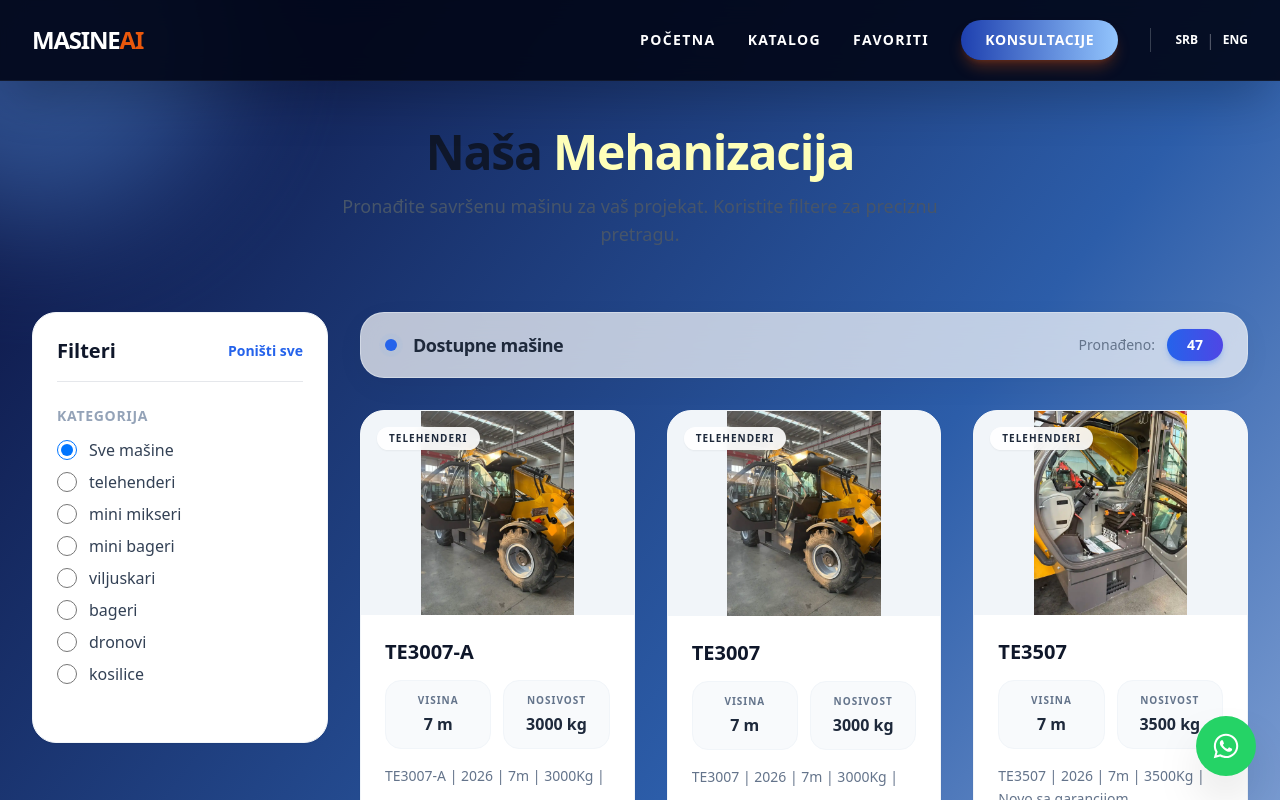
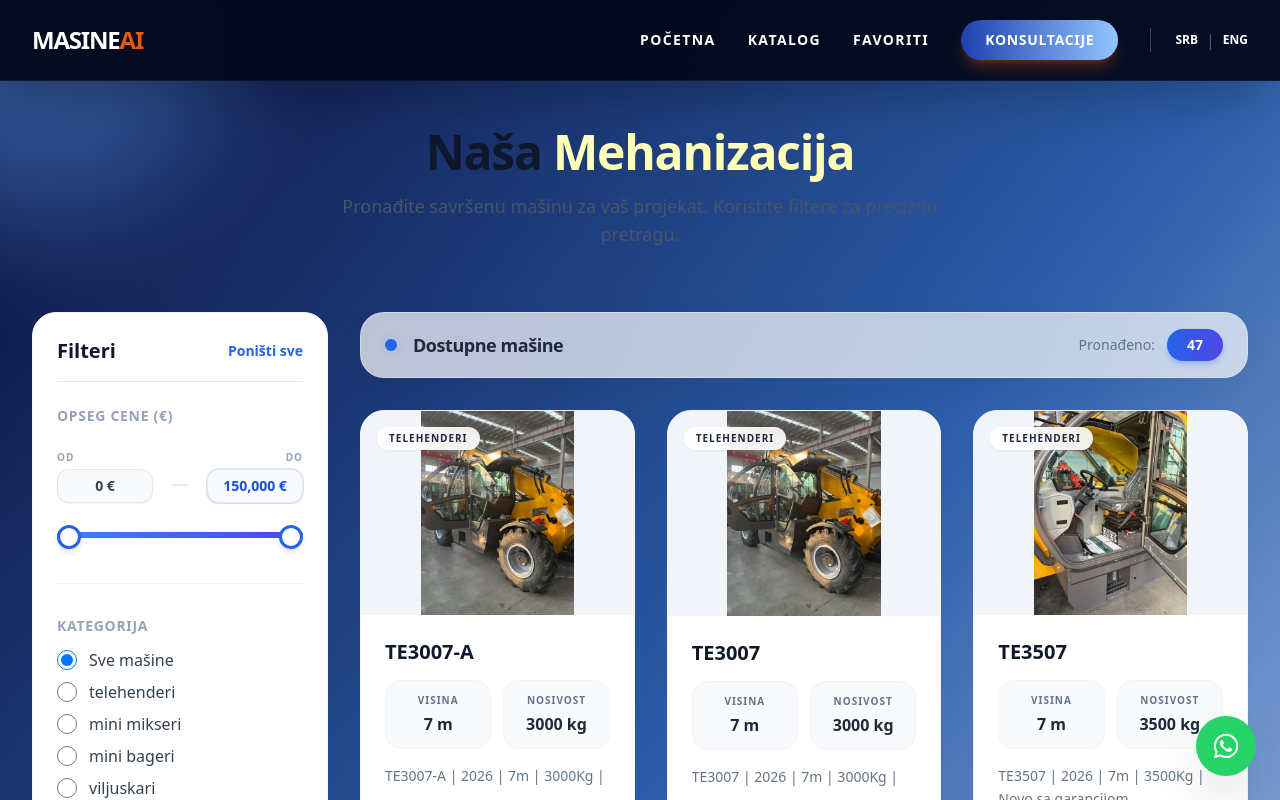
Before and after one commit to Djapedjape123/goga, a React (Vite) app: page /katalog in a window 1280 px wide. Shown: the top 800 px of the page. Built offline with nearby package versions, Linux system fonts and the light colour scheme.

Commit message:
slajder cena

```diff
--- a/src/components/FilterSidebar.jsx
+++ b/src/components/FilterSidebar.jsx
@@ -1,7 +1,10 @@
 import React from "react";
+import PriceSlider from "./PriceSlider";
 
 const DEFAULT_FILTERS = {
   kategorija: "sve",
+  minCena: "", // <-- cene
+  maxCena: "",
   // Telehenderi & Viljuškari
   minVisina: "",
   maxVisina: "",
@@ -61,6 +64,21 @@ function FilterSidebar({
           Poništi sve
         </button>
       </div>
+      <div className="mb-8 pb-8 border-b border-slate-100">
+      <h3 className="text-sm font-bold text-slate-400 uppercase tracking-wider mb-6">
+        Opseg cene (€)
+      </h3>
+      <PriceSlider
+        min={0}
+        max={150000} // Možeš staviti i više ako ima skupljih mašina
+        step={500}
+        initialMin={safeFilters.minCena}
+        initialMax={safeFilters.maxCena}
+        onChange={(min, max) => {
+          setFilters(prev => ({ ...prev, minCena: min, maxCena: max }));
+        }}
+      />
+    </div>
 
       {/* KATEGORIJA */}
       <div className="mb-8">
--- /dev/null
+++ b/src/components/PriceSlider.jsx
@@ -0,0 +1,212 @@
+import React, { useState, useEffect, useRef } from "react";
+
+const PriceSlider = ({ min, max, step, initialMin, initialMax, onChange }) => {
+    // 1. KORISTIMO ?? UMESTO || (dozvoljava da 0 bude validna vrednost)
+    const [minVal, setMinVal] = useState(initialMin ?? min);
+    const [maxVal, setMaxVal] = useState(initialMax ?? max);
+    const minValRef = useRef(initialMin ?? min);
+    const maxValRef = useRef(initialMax ?? max);
+    const range = useRef(null);
+
+    // 2. ŠTITIMO SE OD DELJENJA NULOM
+    const getPercent = (value) => {
+        if (max === min) return 0;
+        return Math.round(((value - min) / (max - min)) * 100);
+    };
+
+    // Pomeranje plave trake u sredini
+    useEffect(() => {
+        const minPercent = getPercent(minVal);
+        const maxPercent = getPercent(maxValRef.current);
+
+        if (range.current) {
+            range.current.style.left = `${minPercent}%`;
+            range.current.style.width = `${maxPercent - minPercent}%`;
+        }
+    }, [minVal, min, max]);
+
+    useEffect(() => {
+        const minPercent = getPercent(minValRef.current);
+        const maxPercent = getPercent(maxVal);
+
+        if (range.current) {
+            range.current.style.width = `${maxPercent - minPercent}%`;
+        }
+    }, [maxVal, min, max]);
+
+    // 3. DEBOUNCING: Šaljemo podatke roditelju tek kad korisnik prestane da pomera.
+    // OBAVEZNO bez onChange u array-u ispod, da ne bi rušilo paginaciju!
+    useEffect(() => {
+        const handler = setTimeout(() => {
+            if (typeof onChange === 'function') {
+                onChange(minVal, maxVal);
+            }
+        }, 300);
+        return () => clearTimeout(handler);
+        // eslint-disable-next-line react-hooks/exhaustive-deps
+    }, [minVal, maxVal]);
+
+    // Resetovanje i sinhronizacija spoljnih filtera
+    useEffect(() => {
+        if (initialMin === "" || initialMin == null) {
+            setMinVal(min);
+            minValRef.current = min;
+        } else {
+            setMinVal(initialMin);
+            minValRef.current = initialMin;
+        }
+
+        if (initialMax === "" || initialMax == null) {
+            setMaxVal(max);
+            maxValRef.current = max;
+        } else {
+            setMaxVal(initialMax);
+            maxValRef.current = initialMax;
+        }
+    }, [initialMin, initialMax, min, max]);
+
+    return (
+        <div className="relative w-full pb-2">
+
+            {/* 1. PRIKAZ CENA (Moderni bedževi iznad klizača) */}
+            <div className="flex items-center justify-between mb-8">
+                <div className="flex flex-col">
+                    <span className="text-[10px] font-black text-slate-400 uppercase tracking-widest mb-1">Od</span>
+                    <div className="px-3 py-1.5 bg-slate-50 border border-slate-200 rounded-xl shadow-sm text-sm font-black text-slate-700 w-24 text-center">
+                        {minVal.toLocaleString()} €
+                    </div>
+                </div>
+
+                {/* Dekorativna crtica između */}
+                <div className="w-4 h-[2px] bg-slate-200 mt-4 rounded-full"></div>
+
+                <div className="flex flex-col items-end">
+                    <span className="text-[10px] font-black text-slate-400 uppercase tracking-widest mb-1">Do</span>
+                    <div className="px-3 py-1.5 bg-slate-50 border border-slate-200 rounded-xl shadow-sm text-sm font-black text-blue-700 w-24 text-center ring-1 ring-blue-500/20">
+                        {maxVal.toLocaleString()} €
+                    </div>
+                </div>
+            </div>
+
+            {/* 2. SKRIVENI PRAVI KLIZAČI */}
+            <div className="relative h-2 w-full">
+                <input
+                    type="range"
+                    min={min}
+                    max={max}
+                    step={step}
+                    value={minVal}
+                    aria-label="Minimalna cena"
+                    aria-valuemin={min}
+                    aria-valuemax={max}
+                    aria-valuenow={minVal}
+                    onChange={(event) => {
+                        const value = Math.min(Number(event.target.value), maxVal - step);
+                        setMinVal(value);
+                        minValRef.current = value;
+                    }}
+                    className="thumb thumb--left"
+                    style={{ zIndex: minVal > max - 100 ? "5" : "3" }}
+                />
+                <input
+                    type="range"
+                    min={min}
+                    max={max}
+                    step={step}
+                    value={maxVal}
+                    aria-label="Maksimalna cena"
+                    aria-valuemin={min}
+                    aria-valuemax={max}
+                    aria-valuenow={maxVal}
+                    onChange={(event) => {
+                        const value = Math.max(Number(event.target.value), minVal + step);
+                        setMaxVal(value);
+                        maxValRef.current = value;
+                    }}
+                    className="thumb thumb--right"
+                    style={{ zIndex: "4" }}
+                />
+
+                {/* 3. VIZUELNI DEO KLIZAČA */}
+                <div className="slider">
+                    <div className="slider__track" />
+                    <div ref={range} className="slider__range" />
+                </div>
+            </div>
+
+            {/* CSS STILOVI */}
+            <style>{`
+        .thumb,
+        .thumb::-webkit-slider-thumb {
+          -webkit-appearance: none;
+          -webkit-tap-highlight-color: transparent;
+        }
+        .thumb {
+          pointer-events: none;
+          position: absolute;
+          height: 0;
+          width: 100%;
+          outline: none;
+        }
+        .thumb--left { z-index: 3; }
+        .thumb--right { z-index: 4; }
+
+        /* Za bolji odziv na mobilnim uređajima, dodajemo pointer-events: all samo na thumb */
+        .thumb::-webkit-slider-thumb {
+          background-color: #ffffff;
+          border: 3px solid #2563eb;
+          border-radius: 50%;
+          box-shadow: 0 4px 6px -1px rgba(0, 0, 0, 0.1), 0 2px 4px -1px rgba(0, 0, 0, 0.06);
+          cursor: pointer;
+          height: 24px;
+          width: 24px;
+          margin-top: 4px;
+          pointer-events: all;
+          position: relative;
+          transition: transform 0.1s ease-in-out, box-shadow 0.1s ease-in-out;
+        }
+        .thumb::-webkit-slider-thumb:hover {
+          transform: scale(1.1);
+          box-shadow: 0 10px 15px -3px rgba(37, 99, 235, 0.2), 0 4px 6px -2px rgba(37, 99, 235, 0.1);
+        }
+        .thumb::-webkit-slider-thumb:active {
+          transform: scale(0.95);
+          background-color: #eff6ff;
+        }
+
+        .thumb::-moz-range-thumb {
+          background-color: #ffffff;
+          border: 3px solid #2563eb;
+          border-radius: 50%;
+          box-shadow: 0 4px 6px -1px rgba(0, 0, 0, 0.1);
+          cursor: pointer;
+          height: 24px;
+          width: 24px;
+          pointer-events: all;
+          position: relative;
+          transition: transform 0.1s;
+        }
+
+        .slider { position: relative; width: 100%; }
+        .slider__track, .slider__range {
+          position: absolute;
+          border-radius: 9999px;
+          height: 6px;
+          top: 50%;
+          transform: translateY(-50%);
+        }
+        .slider__track {
+          background-color: #e2e8f0;
+          width: 100%;
+          z-index: 1;
+        }
+        .slider__range {
+          background: linear-gradient(to right, #3b82f6, #4f46e5);
+          z-index: 2;
+        }
+      `}</style>
+        </div>
+    );
+};
+
+export default PriceSlider;
--- a/src/pages/CatalogPage.jsx
+++ b/src/pages/CatalogPage.jsx
@@ -15,6 +15,8 @@ const parseToNumber = (value) => {
 
 const DEFAULT_FILTERS = {
   kategorija: 'sve',
+  minCena: '', // <-- NOVO
+  maxCena: '',
   minVisina: '', maxVisina: '',
   minNosivost: '', maxNosivost: '',
   minKapacitet: '', maxKapacitet: '',
@@ -56,6 +58,11 @@ function CatalogPage() {
       if (filters.kategorija !== 'sve' && masina.kategorija !== filters.kategorija) return false;
 
       const s = masina.specifikacije || {};
+      const mCena = parseToNumber(masina.cena);
+      if (mCena > 0) { // Filtriramo samo mašine koje imaju cenu (one "Na upit" ostaju vidljive)
+        if (filters.minCena && mCena < parseToNumber(filters.minCena)) return false;
+        if (filters.maxCena && mCena > parseToNumber(filters.maxCena)) return false;
+      }
 
       // 1. Telehenderi i Viljuškari
       if (['sve', 'telehenderi', 'viljuskari'].includes(filters.kategorija)) {
@@ -112,7 +119,7 @@ function CatalogPage() {
 
   return (
     <>
-      <div className="min-h-screen bg-gradient-to-br from-[#0A0F3C] via-[#2C5DA9] to-[#C8DAF9] pt-32 py-12 px-4 sm:px-6 lg:px-8 relative overflow-x-clip">
+      <div className="min-h-screen bg-gradient-to-br from-[#0A0F3C] via-[#2C5DA9] to-[#C8DAF9] pt-32 py-12 px-4 sm:px-6 lg:px-8 relative overflow-hidden">
         <div className="absolute -top-40 -left-40 w-96 h-96 bg-blue-400 rounded-full blur-3xl opacity-40 pointer-events-none"></div>
         <div className="absolute bottom-0 right-0 w-96 h-96 bg-sky-200 rounded-full blur-3xl opacity-30 pointer-events-none"></div>
         <div className="max-w-7xl mx-auto relative z-10">
--- a/src/pages/SinglePege.jsx
+++ b/src/pages/SinglePege.jsx
@@ -191,7 +191,7 @@ function SinglePege() {
               <h1 className="text-5xl md:text-6xl font-black text-slate-900 mb-4 tracking-tight">{masina.naziv}</h1>
               <div className="flex items-baseline gap-3">
                 <span className="text-3xl font-black text-blue-600">{masina.cena}</span>
-                {masina.cena !== "Na upit" && <span className="text-slate-400 font-bold text-sm">bez PDV-a</span>}
+                {masina.cena !== "Na upit" && <span className="text-slate-400 font-bold text-lg">+ PDV</span>}
               </div>
             </div>
 
```
